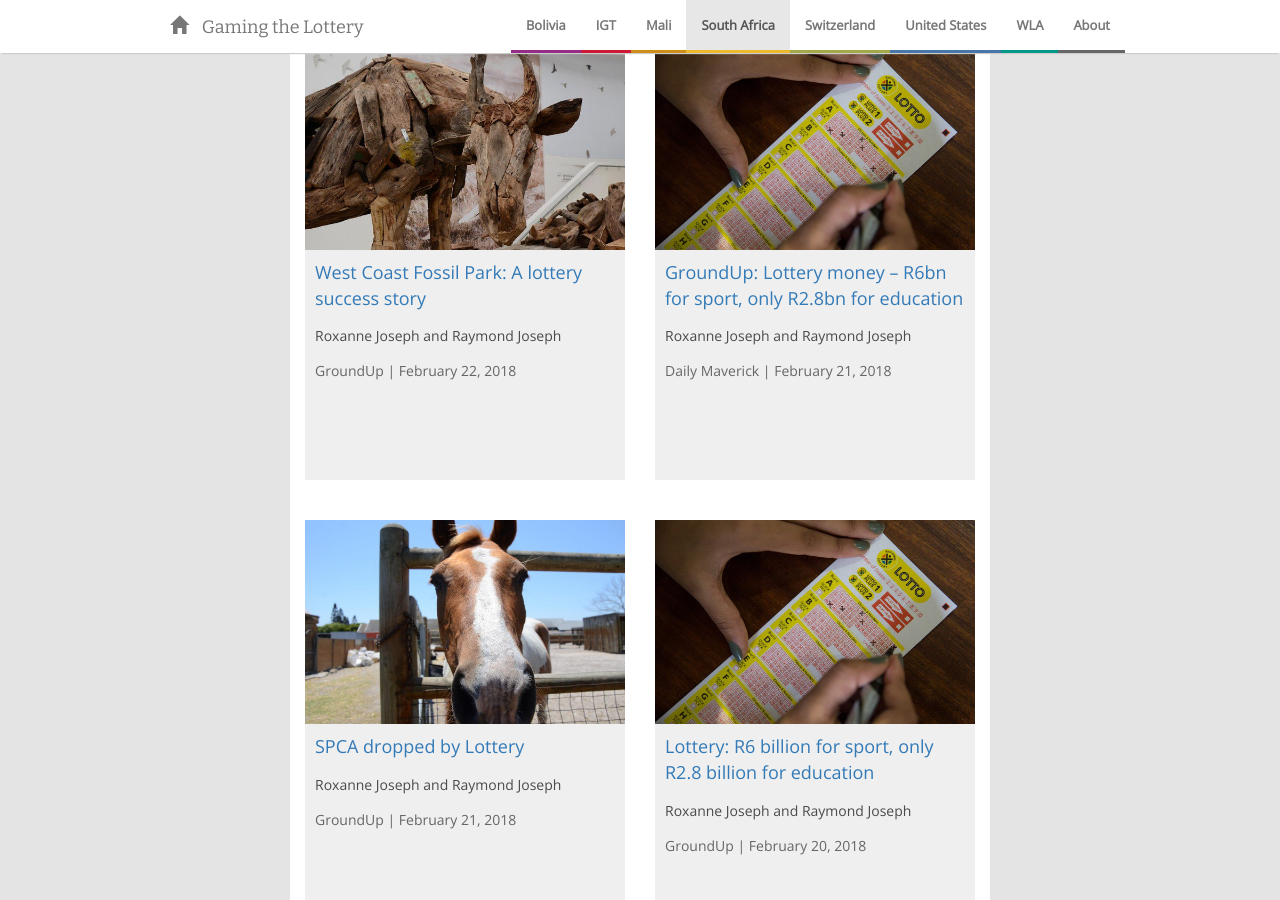
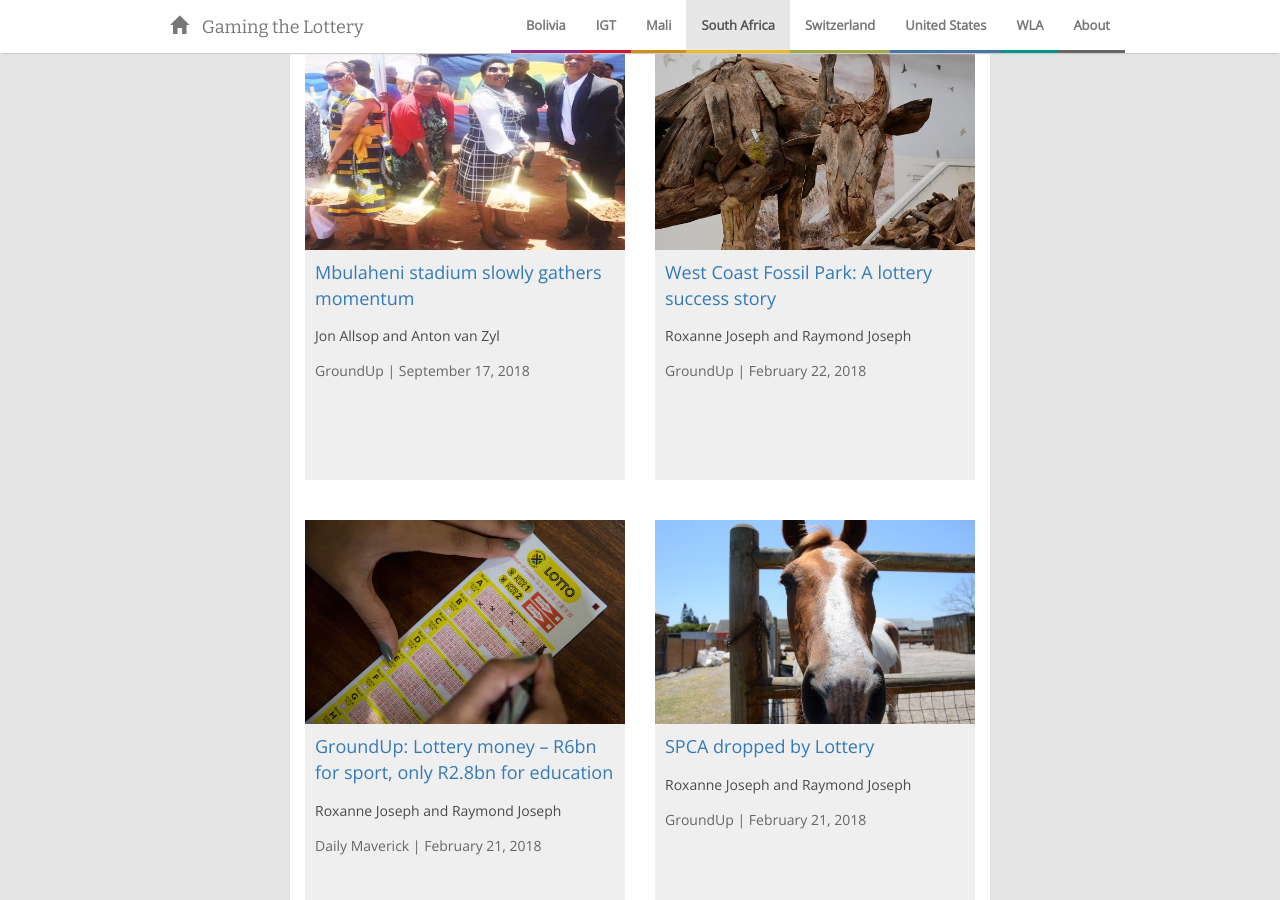
Before and after one commit to rbjoseph/lottery-project, a Jekyll site: the page built from _stories/south-africa.md, in a window 1280 px wide and 900 px high, scrolled down 911 px. Built offline with Jekyll 4.4.1, drawn with Linux system fonts in a browser that asks for light colours; nearby versions of some CDN libraries.

Commit message:
Update south-africa.md

```diff
--- a/_stories/south-africa.md
+++ b/_stories/south-africa.md
@@ -4,6 +4,12 @@ name: south-africa
 title: South Africa
 story-title: South Africa
 links:
+- title: "Mbulaheni stadium slowly gathers momentum"
+  author: Jon Allsop and Anton van Zyl
+  date: 2018-09-17
+  url: https://www.limpopomirror.co.za/articles/news/48237/2018-09-17/mbulaheni-stadium-slowly-gathers-momentum
+  image: sports_centre.jpg
+  paper: GroundUp
 - title: "West Coast Fossil Park: A lottery success story"
   author: Roxanne Joseph and Raymond Joseph
   date: 2018-02-22
```
